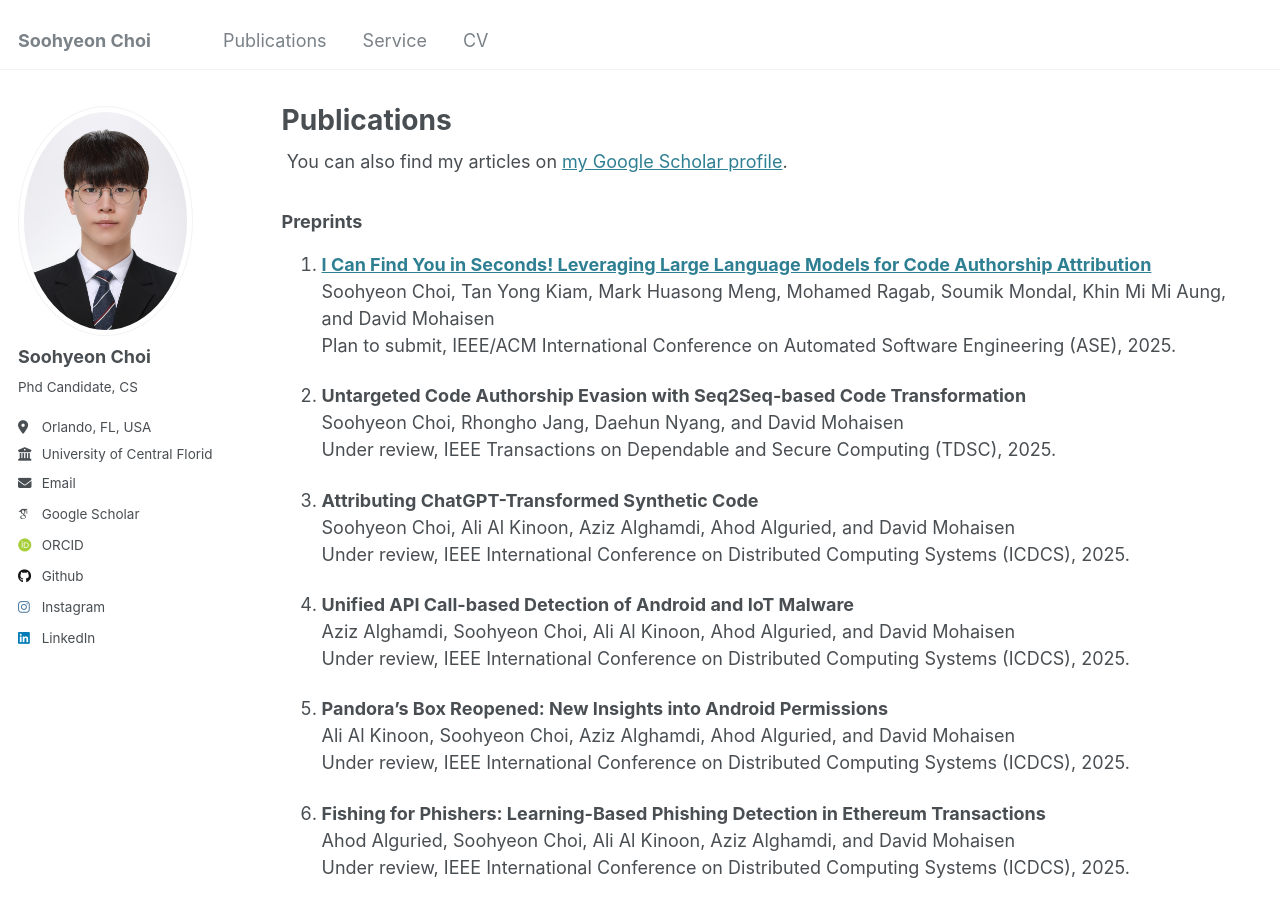
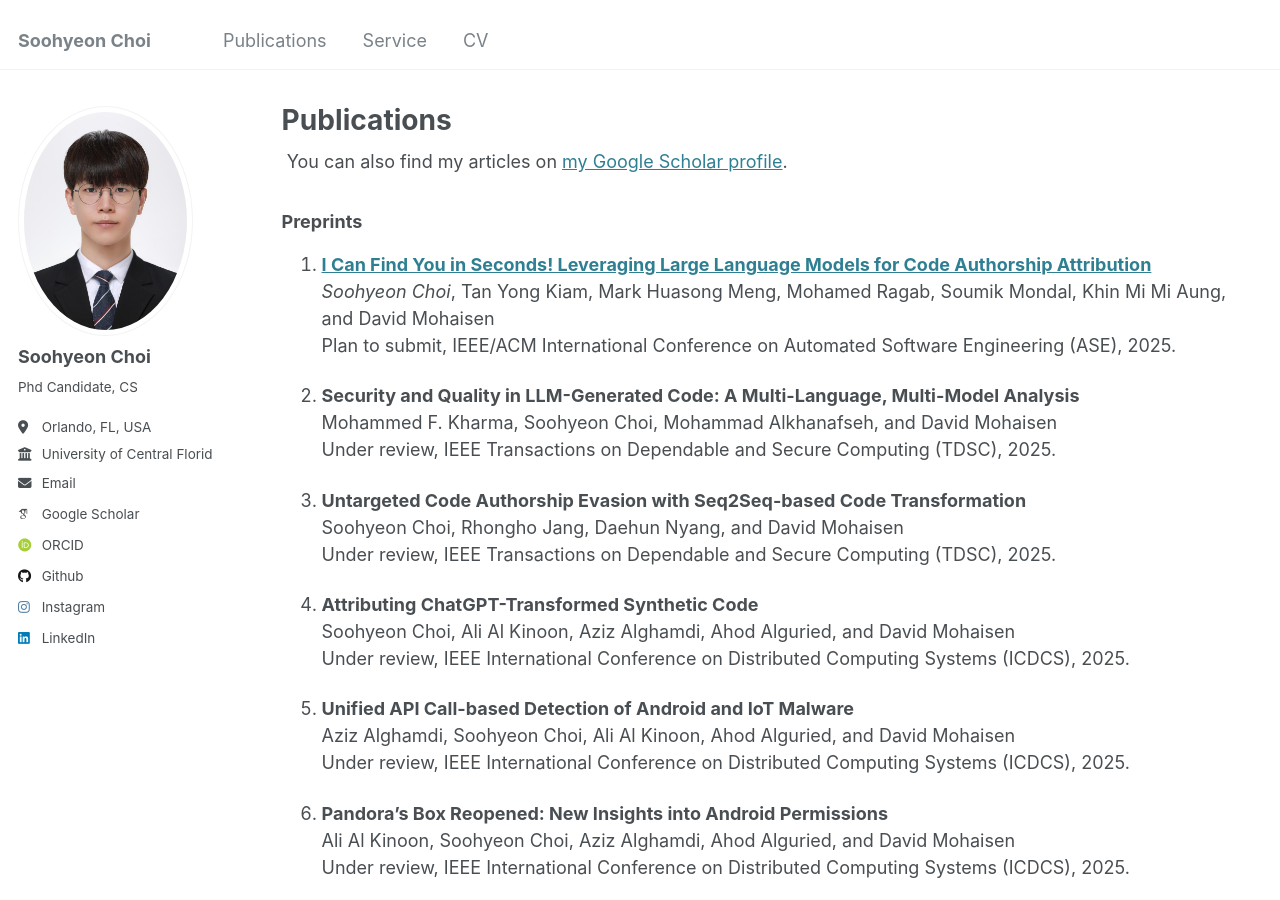
Before and after one commit to soohyeonc/soohyeon.github.io, a Jekyll site: the page built from _pages/publications2.html, in a window 1280 px wide and 900 px high. Built offline with Jekyll 4.4.1, drawn with Linux system fonts in a browser that asks for light colours; some web fonts are replaced.

Commit message:
Update publications2.html

```diff
--- a/_pages/publications2.html
+++ b/_pages/publications2.html
@@ -13,26 +13,30 @@ author_profile: true
 ### Preprints
 
 1. **[I Can Find You in Seconds! Leveraging Large Language Models for Code Authorship Attribution](https://arxiv.org/pdf/2501.08165)**
-   Soohyeon Choi, Tan Yong Kiam, Mark Huasong Meng, Mohamed Ragab, Soumik Mondal, Khin Mi Mi Aung, and David Mohaisen
+   *Soohyeon Choi*, Tan Yong Kiam, Mark Huasong Meng, Mohamed Ragab, Soumik Mondal, Khin Mi Mi Aung, and David Mohaisen
    Plan to submit, IEEE/ACM International Conference on Automated Software Engineering (ASE), 2025.
 
-2. **Untargeted Code Authorship Evasion with Seq2Seq-based Code Transformation**
+2. **Security and Quality in LLM-Generated Code: A Multi-Language, Multi-Model Analysis**
+   Mohammed F. Kharma, Soohyeon Choi, Mohammad Alkhanafseh, and David Mohaisen
+   Under review, IEEE Transactions on Dependable and Secure Computing (TDSC), 2025.
+
+3. **Untargeted Code Authorship Evasion with Seq2Seq-based Code Transformation**
    Soohyeon Choi, Rhongho Jang, Daehun Nyang, and David Mohaisen
    Under review, IEEE Transactions on Dependable and Secure Computing (TDSC), 2025.
 
-3. **Attributing ChatGPT-Transformed Synthetic Code**
+4. **Attributing ChatGPT-Transformed Synthetic Code**
    Soohyeon Choi, Ali Al Kinoon, Aziz Alghamdi, Ahod Alguried, and David Mohaisen
    Under review, IEEE International Conference on Distributed Computing Systems (ICDCS), 2025.
 
-4. **Unified API Call-based Detection of Android and IoT Malware**
+5. **Unified API Call-based Detection of Android and IoT Malware**
    Aziz Alghamdi, Soohyeon Choi, Ali Al Kinoon, Ahod Alguried, and David Mohaisen
    Under review, IEEE International Conference on Distributed Computing Systems (ICDCS), 2025.
 
-5. **Pandora’s Box Reopened: New Insights into Android Permissions**
+6. **Pandora’s Box Reopened: New Insights into Android Permissions**
    Ali Al Kinoon, Soohyeon Choi, Aziz Alghamdi, Ahod Alguried, and David Mohaisen
    Under review, IEEE International Conference on Distributed Computing Systems (ICDCS), 2025.
 
-6. **Fishing for Phishers: Learning-Based Phishing Detection in Ethereum Transactions**
+7. **Fishing for Phishers: Learning-Based Phishing Detection in Ethereum Transactions**
    Ahod Alguried, Soohyeon Choi, Ali Al Kinoon, Aziz Alghamdi, and David Mohaisen
    Under review, IEEE International Conference on Distributed Computing Systems (ICDCS), 2025.
 
```
